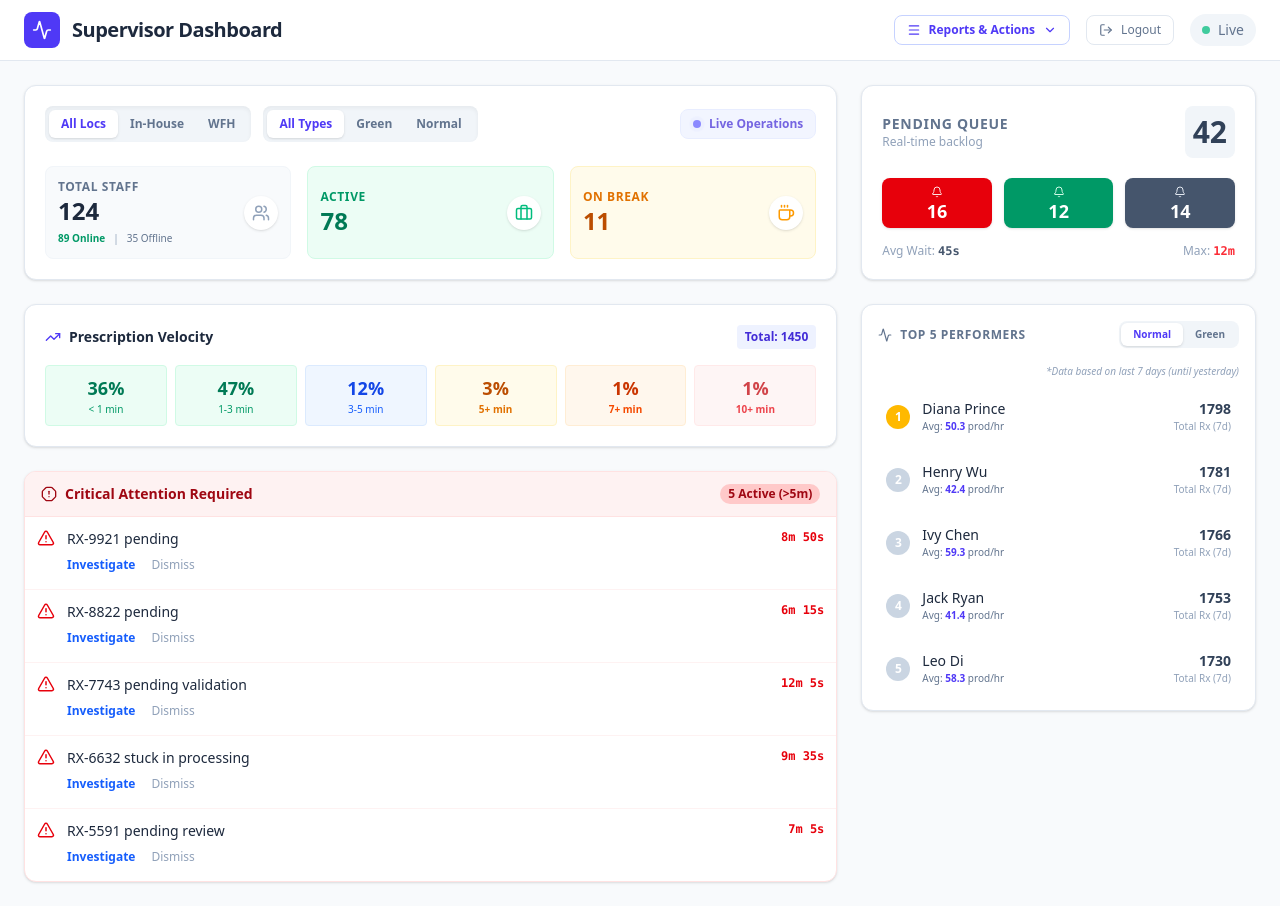
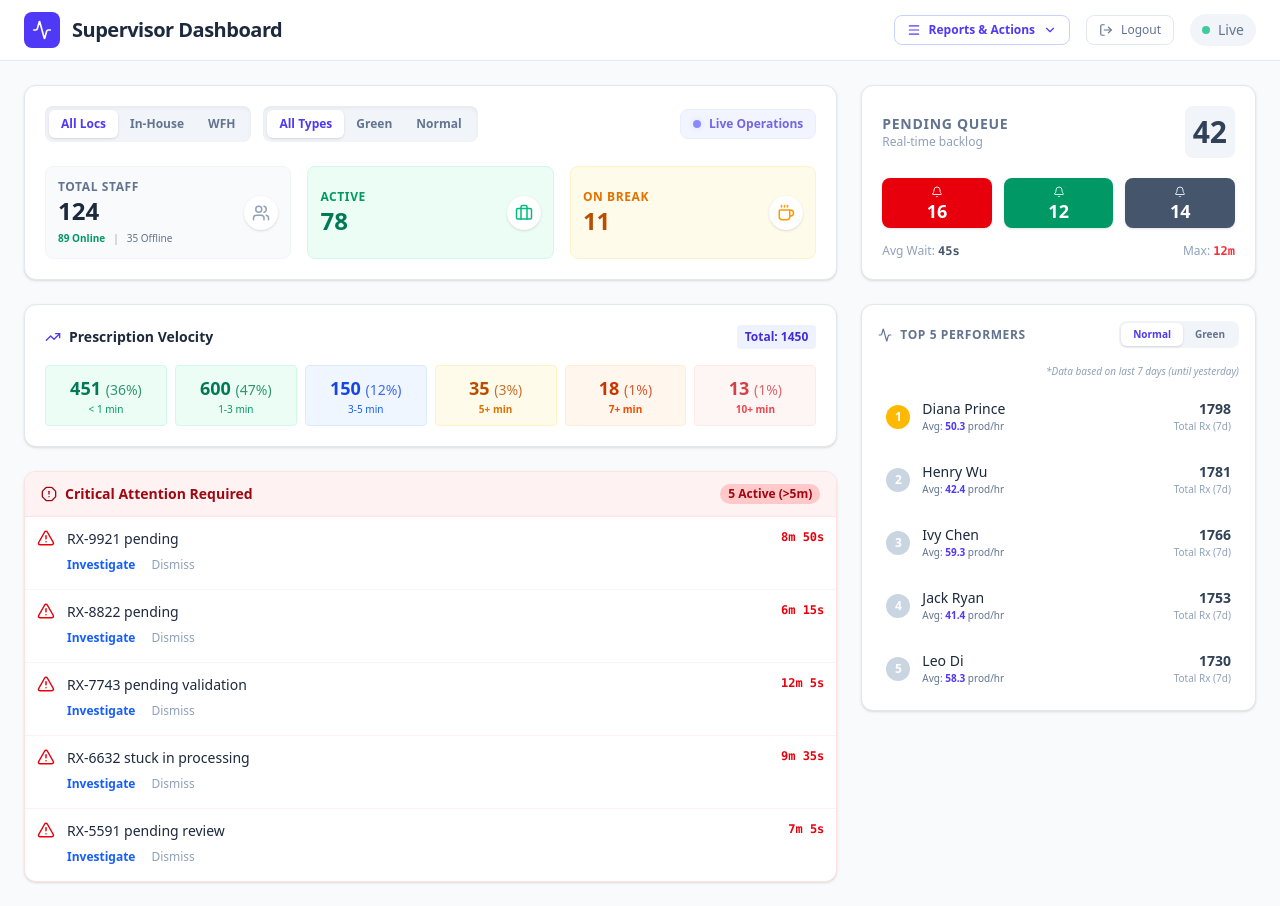
Before and after one commit to visaal1582892/auto-prescription-assignment-mock, a React (Vite) app: page /supervisor in a window 1280 px wide. Built offline with nearby package versions, Linux system fonts and the light colour scheme; sample sign-in values are in the browser's storage.

Commit message:
made changes

```diff
--- a/src/pages/PerformanceReport.jsx
+++ b/src/pages/PerformanceReport.jsx
@@ -35,10 +35,7 @@ const PerformanceReport = () => {
                 breakHours: parseFloat((Math.random() * 0.5).toFixed(2)),
                 awayHours: 0,
                 breakCount: Math.floor(Math.random() * 2),
-                greenCount: Math.floor(Math.random() * 5),
-                breakHours: parseFloat((Math.random() * 0.5).toFixed(2)),
-                awayHours: 0,
-                breakCount: Math.floor(Math.random() * 2),
+
                 submitAndCall: Math.floor(Math.random() * 15), // "Submit and Call" clicks
                 greenSentCount: Math.floor(Math.random() * 10) // New 'Green Sent' Metric
             });
--- a/src/pages/SupervisorDashboard.jsx
+++ b/src/pages/SupervisorDashboard.jsx
@@ -613,27 +613,27 @@ const SupervisorDashboard = () => {
                                     return (
                                         <>
                                             <div className="bg-emerald-50 p-2 rounded border border-emerald-100">
-                                                <div className="text-lg font-bold text-emerald-700">{getPercent(stats.lessThan1Min)}%</div>
+                                                <div className="text-lg font-bold text-emerald-700">{stats.lessThan1Min} <span className="text-sm font-medium opacity-80">({getPercent(stats.lessThan1Min)}%)</span></div>
                                                 <div className="text-[10px] text-emerald-600 font-medium">&lt; 1 min</div>
                                             </div>
                                             <div className="bg-emerald-50 p-2 rounded border border-emerald-100">
-                                                <div className="text-lg font-bold text-emerald-700">{getPercent(stats.oneToThreeMin)}%</div>
+                                                <div className="text-lg font-bold text-emerald-700">{stats.oneToThreeMin} <span className="text-sm font-medium opacity-80">({getPercent(stats.oneToThreeMin)}%)</span></div>
                                                 <div className="text-[10px] text-emerald-600 font-medium">1-3 min</div>
                                             </div>
                                             <div className="bg-blue-50 p-2 rounded border border-blue-100">
-                                                <div className="text-lg font-bold text-blue-700">{getPercent(stats.threeToFiveMin)}%</div>
+                                                <div className="text-lg font-bold text-blue-700">{stats.threeToFiveMin} <span className="text-sm font-medium opacity-80">({getPercent(stats.threeToFiveMin)}%)</span></div>
                                                 <div className="text-[10px] text-blue-600 font-medium">3-5 min</div>
                                             </div>
                                             <div className="bg-amber-50 p-2 rounded border border-amber-100">
-                                                <div className="text-lg font-bold text-amber-700">{getPercent(stats.exceeded5Min)}%</div>
+                                                <div className="text-lg font-bold text-amber-700">{stats.exceeded5Min} <span className="text-sm font-medium opacity-80">({getPercent(stats.exceeded5Min)}%)</span></div>
                                                 <div className="text-[10px] text-amber-600 font-bold">5+ min</div>
                                             </div>
                                             <div className="bg-orange-50 p-2 rounded border border-orange-100">
-                                                <div className="text-lg font-bold text-orange-700">{getPercent(stats.exceeded7Min)}%</div>
+                                                <div className="text-lg font-bold text-orange-700">{stats.exceeded7Min} <span className="text-sm font-medium opacity-80">({getPercent(stats.exceeded7Min)}%)</span></div>
                                                 <div className="text-[10px] text-orange-600 font-bold">7+ min</div>
                                             </div>
                                             <div className="bg-red-50 p-2 rounded border border-red-100 animate-pulse">
-                                                <div className="text-lg font-bold text-red-700">{getPercent(stats.exceeded10Min)}%</div>
+                                                <div className="text-lg font-bold text-red-700">{stats.exceeded10Min} <span className="text-sm font-medium opacity-80">({getPercent(stats.exceeded10Min)}%)</span></div>
                                                 <div className="text-[10px] text-red-600 font-bold">10+ min</div>
                                             </div>
                                         </>
```
